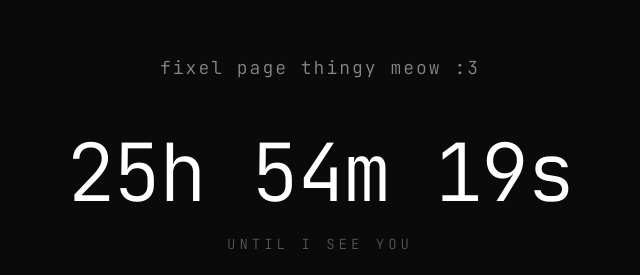
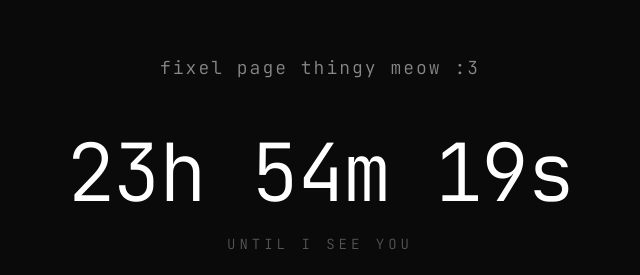
Before and after one commit to Fixel8/blehh, a plain HTML site: page index.html in a window 1280 px wide. Shown: the part 119-394 px from the top of the page, 320-960 px from the left. Drawn offline with Linux system fonts and the light colour scheme.

Commit message:
Update index.html

```diff
--- a/index.html
+++ b/index.html
@@ -79,7 +79,7 @@
 
 <script>
   // TIMER 1 — until I see you — full countdown
-  const target1 = Date.UTC(2026, 4, 16, 10, 36, 20)
+  const target1 = Date.UTC(2026, 4, 16, 8, 36, 20)
   const t1 = document.getElementById("timer1")
   const e1 = document.getElementById("end1")
 
```
